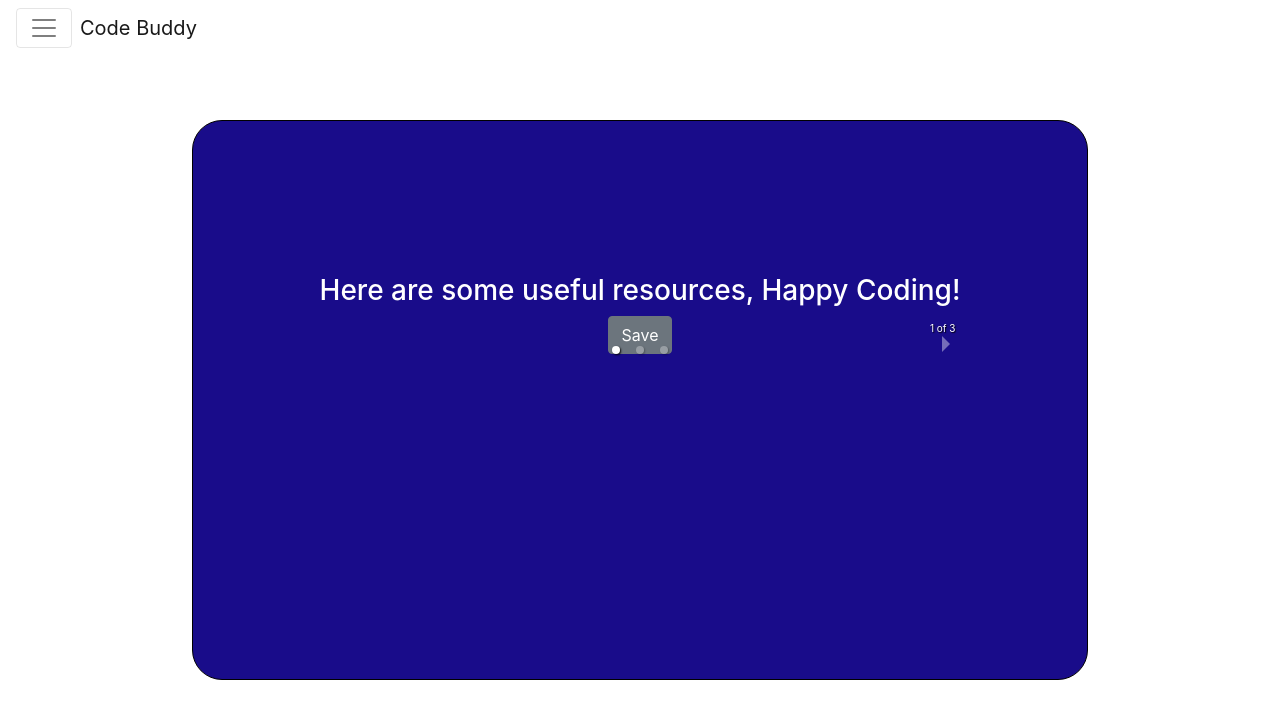
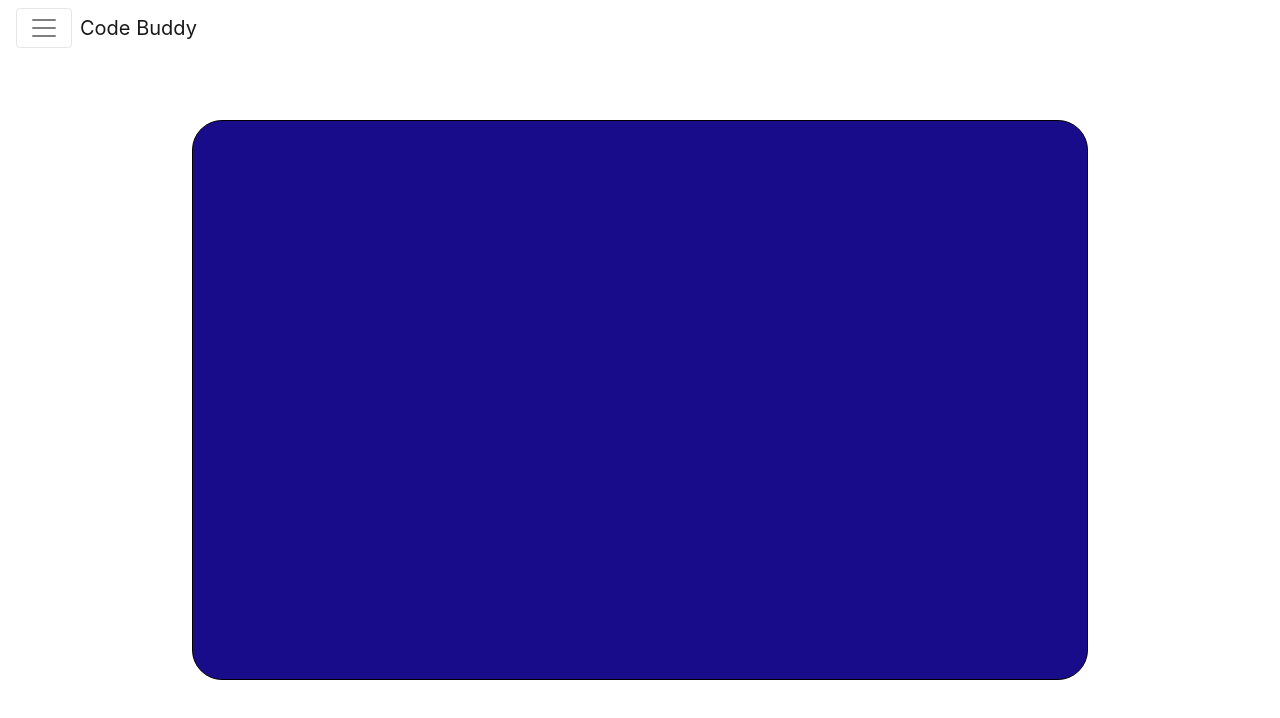
Before and after one commit to zibrahim2046/Code-Buddy-Project-3, a React (Create React App) app in the folder client/: page /results in a window 1280 px wide. Shown: the top 718 px of the page. Built offline with nearby package versions, Linux system fonts and the light colour scheme.

Commit message:
changed results carousel to a container, moved carousel to saved content page

```diff
--- /dev/null
+++ b/client/src/components/ResultsContainer.js
@@ -0,0 +1,15 @@
+import React from 'react';
+import { Container } from 'reactstrap';
+import VideoPlayer from '../components/VideoPlayer';
+
+const ResultsContainer = (props) => {
+    return (
+        <>
+            <Container className='themed-container'>
+                <VideoPlayer />
+            </Container>
+        </>
+    );
+};
+
+export default ResultsContainer;
--- a/client/src/components/VideoPlayer.js
+++ b/client/src/components/VideoPlayer.js
@@ -4,8 +4,8 @@ import YouTube from 'react-youtube';
 class Video extends React.Component {
     render() {
         const opts = {
-            height: '350',
-            width: '640',
+            height: '175',
+            width: '320',
             playerVars: {
                 //   https://developers.google.com/youtube/player_parameters
                 autoplay: 1,
--- a/client/src/pages/Results.js
+++ b/client/src/pages/Results.js
@@ -1,28 +1,8 @@
 import React, { useState, useEffect } from 'react';
-import { Button } from 'reactstrap';
+// import { Button } from 'reactstrap';
 import Loader from '../components/Loader';
-import ResultsCarousel from '../components/Carousel';
-// import YouTube from 'react-youtube';
-
-// class Video extends React.Component {
-//     render() {
-//         const opts = {
-//             height: '195',
-//             width: '320',
-//             playerVars: {
-//                 //   https://developers.google.com/youtube/player_parameters
-//                 autoplay: 1,
-//             },
-//         };
-
-//         return <YouTube videoId='sBws8MSXN7A' opts={opts} onReady={this._onReady} />;
-//     }
-
-//     _onReady(event) {
-//         // access to player in all event handlers via event.target
-//         event.target.pauseVideo();
-//     }
-// }
+// import ResultsCarousel from '../components/Carousel';
+import ResultsContainer from '../components/ResultsContainer';
 
 const Results = () => {
     const [loading, setLoading] = useState(true);
@@ -39,20 +19,8 @@ const Results = () => {
                 <Loader />
             ) : (
                 <>
-                    <p>
-                        <h3>Here are some useful resources, Happy Coding!</h3>
-                        {/* <Video /> */}
-                        <ResultsCarousel />
-                    </p>
-                    {/* <Button style={{ marginRight: 50 }} color='secondary'>
-                        Yes!
-                    </Button>{' '}
-                    <Button style={{ marginRight: 50 }} color='secondary'>
-                        No, not quite...
-                    </Button>{' '}
-                    <Button style={{ marginRight: 50 }} color='secondary'>
-                        Let's start over
-                    </Button> */}
+                    {/* <ResultsCarousel /> */}
+                    <ResultsContainer />
                 </>
             )}
         </div>
--- a/client/src/pages/Saved.js
+++ b/client/src/pages/Saved.js
@@ -1,9 +1,10 @@
 import React from 'react';
 import Carousel from '../components/Carousel.js';
+// import ResultsContainer from '../components/ResultsContainer';
 const Saved = () => {
     return (
         <div>
-            <h1>Here's all your saved content</h1>
+            <header>Here's all your saved content</header>
             <p>
                 <Carousel />
             </p>
```
